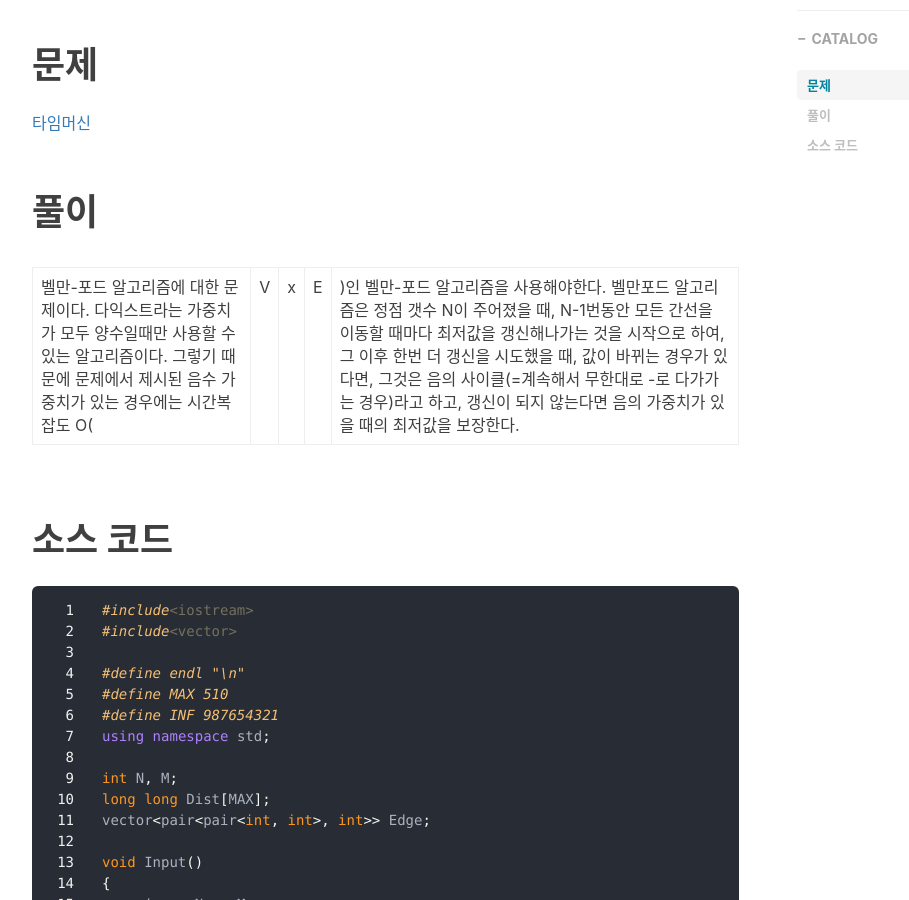
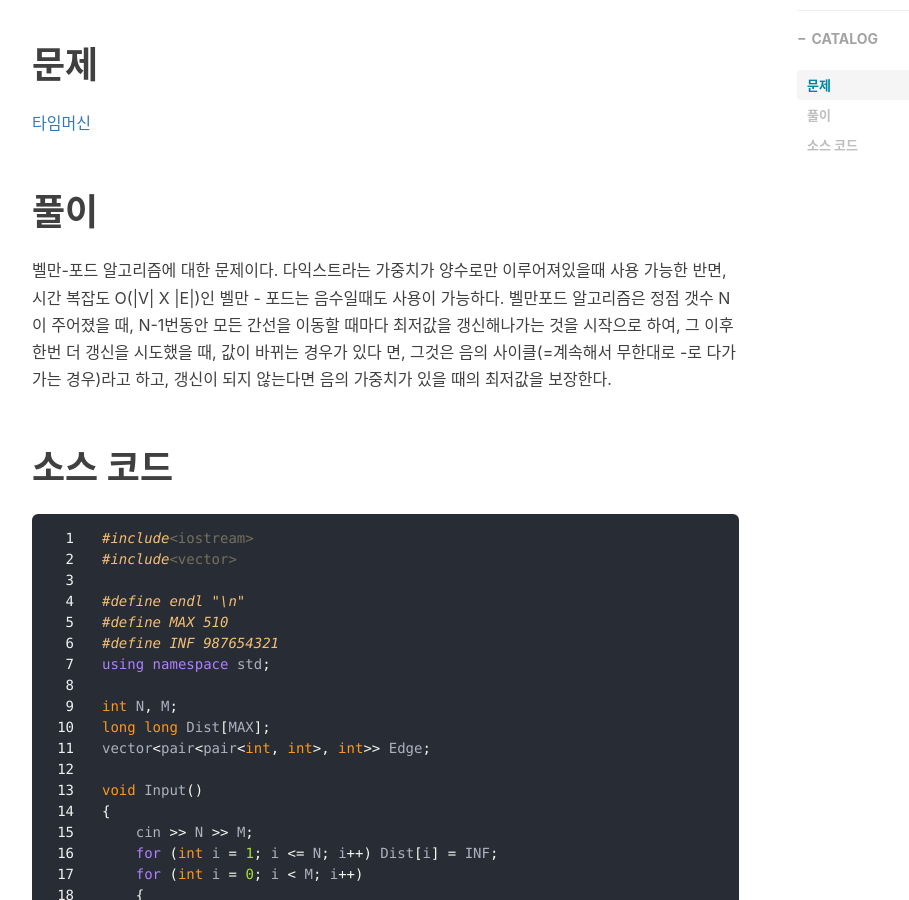
Before and after one commit to scatdelight/scatdelight.github.io, a Jekyll site: the page built from _posts/2021-07-28-BOJ-11657-C++.md, in a window 1280 px wide and 900 px high, scrolled down 553 px. Shown: the whole window, without its empty margins (233-1142 px from the left). Built offline with Jekyll 4.4.1, drawn with Linux system fonts in a browser that asks for light colours; nearby versions of some CDN libraries; some web fonts are replaced; comment, search, counter and statistics services are not loaded.

Commit message:
Update 2021-07-28-BOJ-11657-C++.md

```diff
--- a/_posts/2021-07-28-BOJ-11657-C++.md
+++ b/_posts/2021-07-28-BOJ-11657-C++.md
@@ -17,7 +17,9 @@ tags:
 
 # 풀이
 
-벨만-포드 알고리즘에 대한 문제이다. 다익스트라는 가중치가 모두 양수일때만 사용할 수 있는 알고리즘이다. 그렇기 때문에 문제에서 제시된 음수 가중치가 있는 경우에는 시간복잡도 O(|V|x|E|)인 벨만-포드 알고리즘을 사용해야한다. 벨만포드 알고리즘은 정점 갯수 N이 주어졌을 때, N-1번동안 모든 간선을 이동할 때마다 최저값을 갱신해나가는 것을 시작으로 하여, 그 이후 한번 더 갱신을 시도했을 때, 값이 바뀌는 경우가 있다면, 그것은 음의 사이클(=계속해서 무한대로 -로 다가가는 경우)라고 하고, 갱신이 되지 않는다면 음의 가중치가 있을 때의 최저값을 보장한다.
+벨만-포드 알고리즘에 대한 문제이다. 다익스트라는 가중치가 양수로만 이루어져있을때 사용 가능한 반면, 시간 복잡도 O(|V| X |E|)인 벨만 - 포드는 음수일때도 사용이 가능하다.
+벨만포드 알고리즘은 정점 갯수 N이 주어졌을 때, N-1번동안 모든 간선을 이동할 때마다 최저값을 갱신해나가는 것을 시작으로 하여, 그 이후 한번 더 갱신을 시도했을 때, 값이 바뀌는 경우가 있다
+면, 그것은 음의 사이클(=계속해서 무한대로 -로 다가가는 경우)라고 하고, 갱신이 되지 않는다면 음의 가중치가 있을 때의 최저값을 보장한다.
 
 # 소스 코드
 
```
